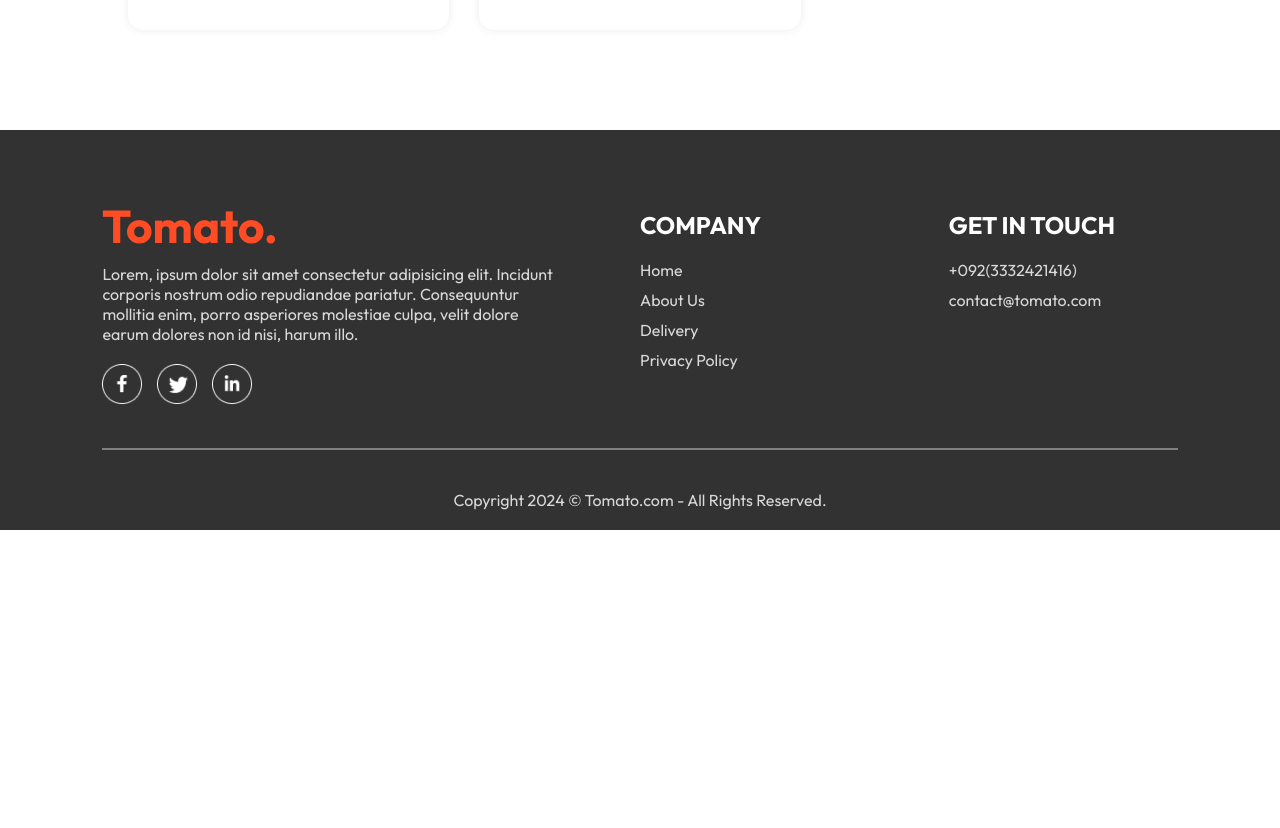
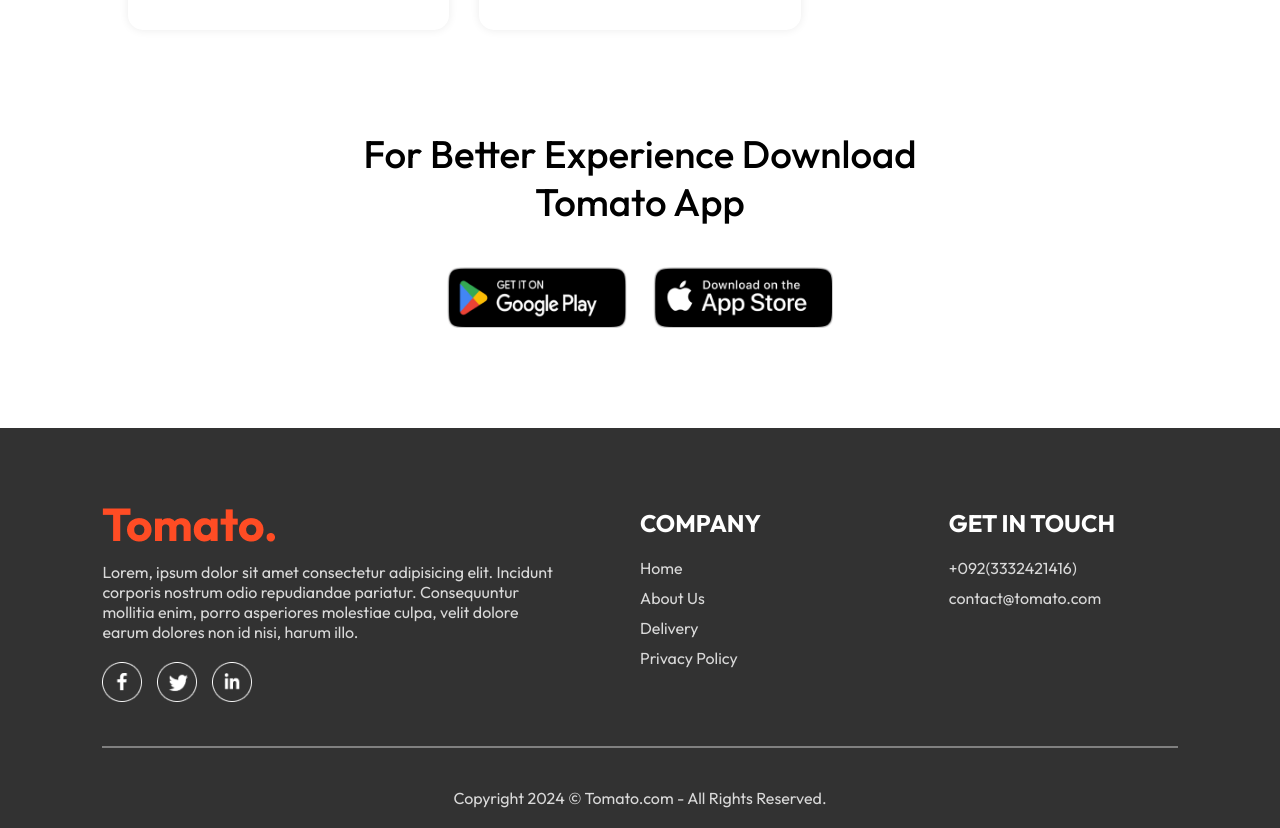
Before and after one commit to 1zhanN/food-delivery, a React (Vite) app in the folder frontend/: page / in a window 1280 px wide. Shown: the part 6060-6888 px from the top of the page. Before the commit the page ends 6590 px from the top, so only its background shows below. Built offline with nearby package versions, Linux system fonts and the light colour scheme.

Commit message:
Done with Home Page

```diff
--- /dev/null
+++ b/frontend/src/components/AppDownload/AppDownload.css
@@ -0,0 +1,23 @@
+.app-download{
+    margin: auto auto;
+    margin-top: 100px;
+    font-size: max(3vw,20px);
+    text-align: center;
+    font-weight: 500;
+}
+.app-download-platforms{
+    display: flex;
+    justify-content: center;
+    gap: max(2vw,10px);
+    margin-top: 40px;
+}
+
+.app-download-platforms img{
+    width: max(30vw,120px);
+    max-width: 180px;
+    transition: 0.5s;
+    cursor: pointer;
+}
+.app-download-platforms img:hover{
+    transform: scale(1.05);
+}
--- /dev/null
+++ b/frontend/src/components/AppDownload/AppDownload.jsx
@@ -0,0 +1,20 @@
+import React from "react";
+import "./AppDownload.css";
+import { assets } from "../../assets/assets";
+
+const AppDownload = () => {
+  return (
+    <div className="app-download" id="app-download">
+      <p>
+        For Better Experience Download <br />
+        Tomato App
+      </p>
+      <div className="app-download-platforms">
+        <img src={assets.play_store} alt="" />
+        <img src={assets.app_store} alt="" />
+      </div>
+    </div>
+  );
+};
+
+export default AppDownload;
--- a/frontend/src/pages/Home/Home.jsx
+++ b/frontend/src/pages/Home/Home.jsx
@@ -1,20 +1,21 @@
-import React, { useState } from 'react'
-import './Home.css'
-import Header from '../../components/Header/Header'
-import ExploreMenu from '../../components/ExploreMenu/ExploreMenu'
-import FoodDisplay from '../../components/FoodDisplay/FoodDisplay'
+import React, { useState } from "react";
+import "./Home.css";
+import Header from "../../components/Header/Header";
+import ExploreMenu from "../../components/ExploreMenu/ExploreMenu";
+import FoodDisplay from "../../components/FoodDisplay/FoodDisplay";
+import AppDownload from "../../components/AppDownload/AppDownload";
 
 const Home = () => {
-
   const [category, setCategory] = useState("All");
 
   return (
     <div>
-      <Header/>
+      <Header />
       <ExploreMenu category={category} setCategory={setCategory} />
       <FoodDisplay category={category} />
+      <AppDownload />
     </div>
-  )
-}
+  );
+};
 
-export default Home
+export default Home;
```
